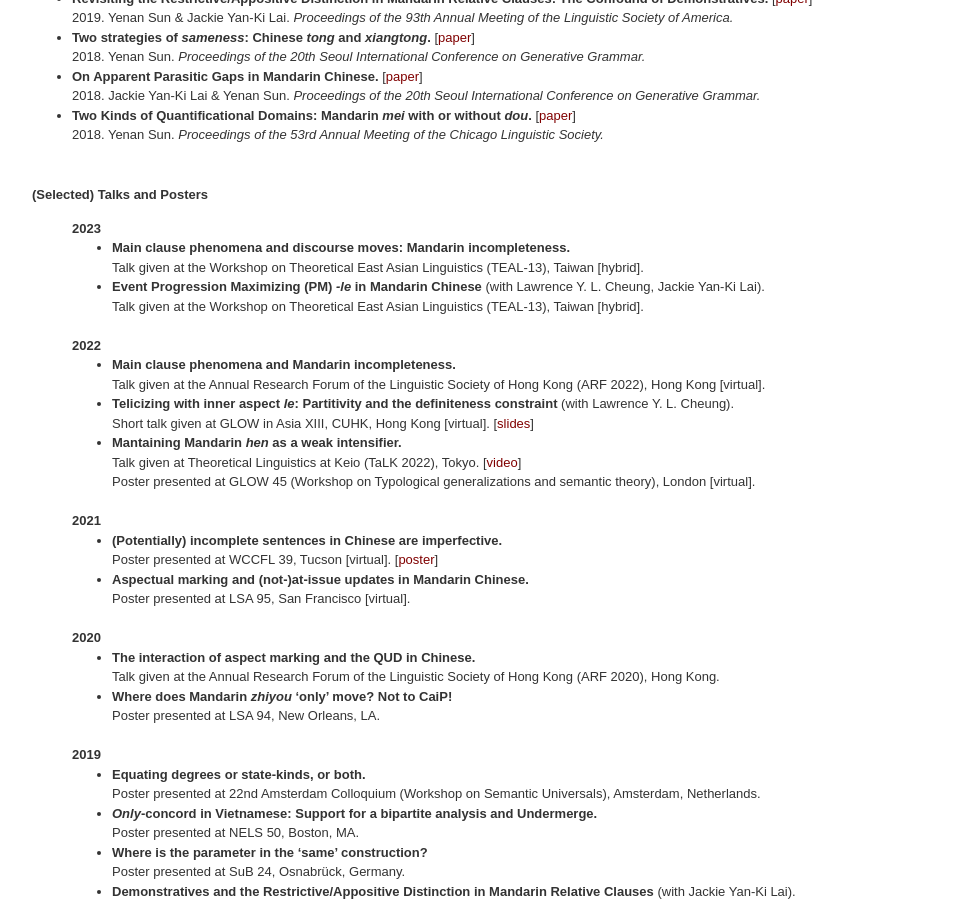
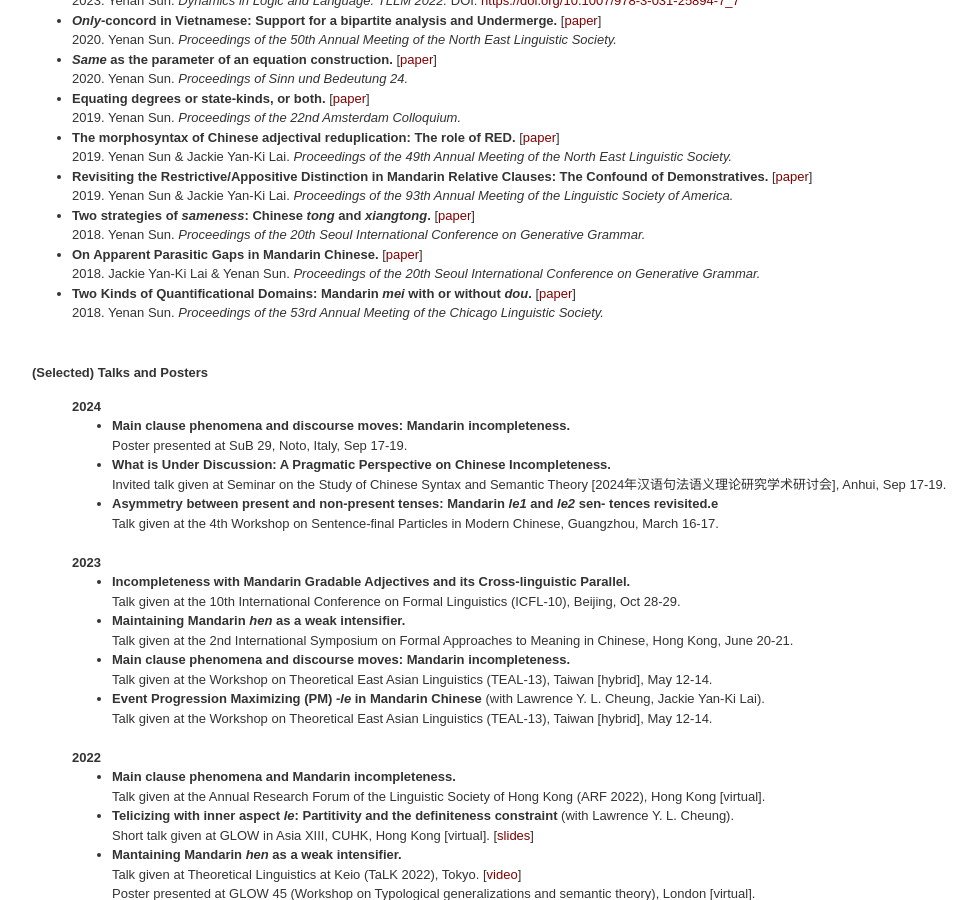
Before and after one commit to yenan09/yenan09.github.io, a Jekyll site: the page built from pub.html, in a window 1280 px wide and 900 px high, scrolled down 699 px. Shown: the whole window, without its empty margins (68-1041 px from the left). Built offline with Jekyll 4.4.1, drawn with Linux system fonts in a browser that asks for light colours; some of the changed text lies outside the part shown.

Commit message:
oct18
talk update

```diff
--- a/pub.html
+++ b/pub.html
@@ -7,6 +7,18 @@ title: Research
 
 <font size="2" face="Arial, sans-serif" color="#333333">
 
+
+  <b>Monograph</b>
+    <ul>
+      <li><b>Equation Constructions in Mandarin Chinese.</b> <br>
+      In Prep. Yenan Sun. Under Contract with Springer.
+    </ul>
+
+  <b>Dissertation</b>
+      <ul>
+        <li> <b>Incompleteness Under Discussion</b> [<a href=https://knowledge.uchicago.edu/record/3928?ln=en&v=pdf" title="arf">link</a>]<br>
+        Yenan Sun. The University of Chicago.
+      </ul>
 
 <b>Journal articles</b>
   <ul>
@@ -68,16 +80,42 @@ of the Chicago Linguistic Society. </i> </li>
 <b>(Selected) Talks and Posters</b>
 <ul style="list-style-type:none;">
 
-
-  <li> <b>2023</b>
+<li> <b>2024</b>
       <ul style="list-style-type:disc;">
 
 <li><b> Main clause phenomena and discourse moves: Mandarin incompleteness. </b> <br>
-Talk given at the Workshop on Theoretical East Asian Linguistics (TEAL-13), Taiwan [hybrid].
+Poster presented at SuB 29, Noto, Italy, Sep 17-19.
+
+<li><b> What is Under Discussion: A Pragmatic Perspective on Chinese Incompleteness. </b> <br>
+Invited talk given at Seminar on the Study of Chinese Syntax and Semantic Theory [2024年汉语句法语义理论研究学术研讨会], Anhui, Sep 17-19.
+
+
+<li><b> Asymmetry between present and non-present tenses: Mandarin <i>le1</i> and <i>le2</i>  sen-
+tences revisited.e </b><br>
+Talk given at the 4th Workshop on Sentence-final Particles in Modern Chinese, Guangzhou, March 16-17.
+
+
+      </ul>
+      </li>
+<br>
+
+
+  <li> <b>2023</b>
+   <ul style="list-style-type:disc;">
+
+
+  <li><b>Incompleteness with Mandarin Gradable Adjectives and its Cross-linguistic Parallel.</b> <br>
+ Talk given at the 10th International Conference on Formal Linguistics (ICFL-10), Beijing, Oct 28-29.
+
+  <li><b> Maintaining Mandarin <i>hen</i> as a weak intensifier. </b> <br>
+  Talk given at the 2nd International Symposium on Formal Approaches to Meaning in Chinese, Hong Kong, June 20-21.
+
+<li><b> Main clause phenomena and discourse moves: Mandarin incompleteness. </b> <br>
+Talk given at the Workshop on Theoretical East Asian Linguistics (TEAL-13), Taiwan [hybrid], May 12-14.
 
 
 <li><b> Event Progression Maximizing (PM) <i>-le</i> in Mandarin Chinese </b> (with Lawrence Y. L. Cheung, Jackie Yan-Ki Lai).<br>
-  Talk given at the Workshop on Theoretical East Asian Linguistics (TEAL-13), Taiwan [hybrid].
+  Talk given at the Workshop on Theoretical East Asian Linguistics (TEAL-13), Taiwan [hybrid], May 12-14.
 
         </ul>
       </li>
```
